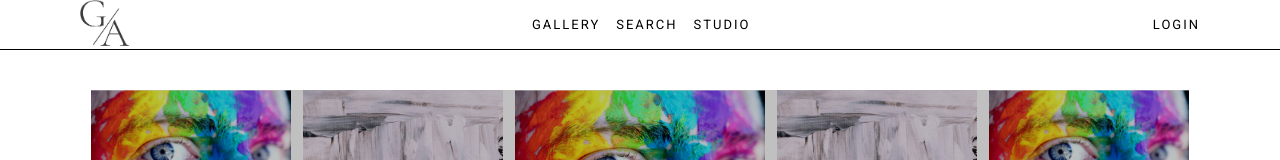
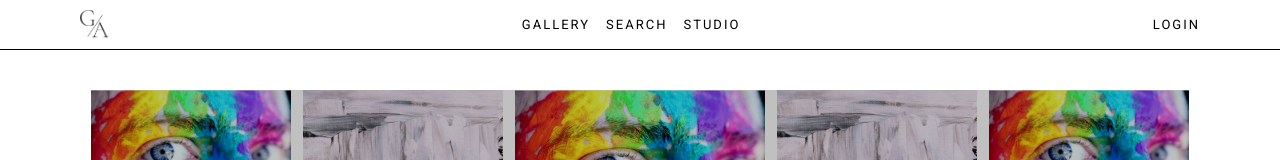
Before and after one commit to FacuBelli/API-Grupo11, a React (Vite) app: page / in a window 1280 px wide. Shown: the top 160 px of the page. Built offline with nearby package versions, Linux system fonts and the light colour scheme.

Commit message:
Cambios Logo

```diff
--- a/src/components/Navbar/index.tsx
+++ b/src/components/Navbar/index.tsx
@@ -8,7 +8,9 @@ export default function Navbar() {
 
   return (
     <header className={styles.header}>
-      <Link to="/" className={styles.logo}><img src="/assets/img/Logoo.png" alt="" className={styles.logo}/></Link>
+      <Link to="/" className={styles.logo}>
+        <img src="/assets/img/logo.png" alt="" />
+      </Link>
 
       <nav>
         <ul className={styles.links}>
@@ -33,7 +35,10 @@ function Profile() {
   const { user } = useAuth()
   return (
     <div className={styles.profile}>
-      <Link to="/profile" className={styles.name}>MR. {user?.first_name}<KeyboardArrowDown /></Link>
+      <Link to="/profile" className={styles.name}>
+        MR. {user?.first_name}
+        <KeyboardArrowDown />
+      </Link>
       <div className={styles.menu}>
         <ul>
           <Link to="/profile">PROFILE</Link>
--- a/src/components/Navbar/styles.module.css
+++ b/src/components/Navbar/styles.module.css
@@ -5,6 +5,12 @@
   padding-inline: var(--padding-inline-responsive);
   height: 50px;
   border-bottom: 1px solid var(--color-black);
+}
+
+.logo {
+  height: 100%;
+  padding: 10px 0;
+  display: flex;
 }
 
 .links {
@@ -52,8 +58,3 @@
 .profile:hover .menu {
   display: flex;
 }
-
-.logo {
-  height: 100%;
-  display: flex;
-}
```
Also changed, not shown: public/assets/img/G.png (deleted), public/assets/img/logo.png (renamed from public/assets/img/Logoo.png).
